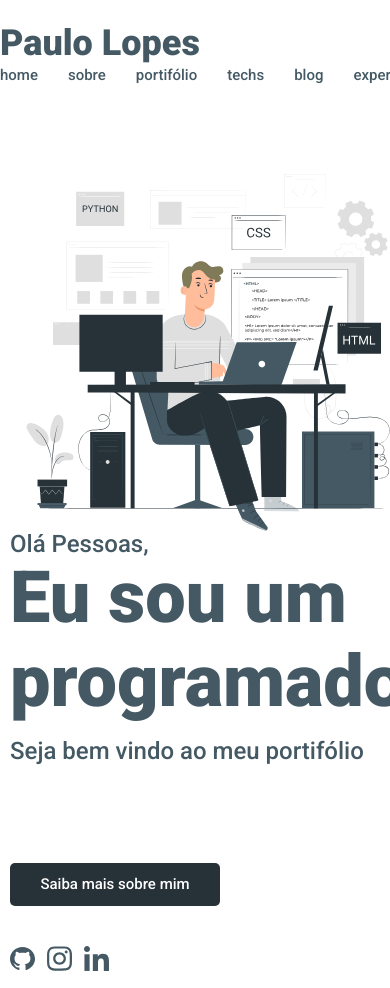
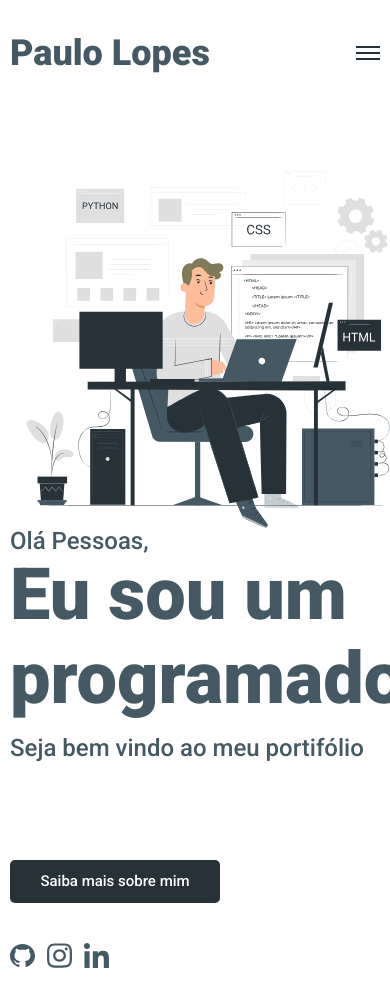
Before and after one commit to Edson2001/PauloPortifolio, a Vue app: page / in a window 390 px wide. Shown: the top 988 px of the page. Built offline with nearby package versions, Linux system fonts and the light colour scheme.

Commit message:
alterações do css

```diff
--- a/src/assets/scss/app.scss
+++ b/src/assets/scss/app.scss
@@ -37,6 +37,7 @@ nav.menu{
     justify-content: space-between;
     align-items: center;
     flex-wrap: wrap;
+    position: relative;
     ul{
         display: flex;
         align-items: center;
@@ -96,7 +97,6 @@ a.button{
             &::after{
                 content: '|';
                 animation: seta 1s ease infinite;
-
             }
         }
         img{
@@ -286,6 +286,14 @@ a.button{
     }
 }
 @media (max-width: 892px) {
+    .menuMobile{
+        display: block !important;
+    }
+    nav.menu{
+        ul{
+            display: none;
+        }
+    }
     .homeSection{
         flex-direction: column;
         article{
@@ -299,4 +307,31 @@ a.button{
     .homeSection{
         padding: 10px;
     }
+    nav{
+        padding: 10px;
+    }
 }
+.menuMobile{
+    display: none;
+    &:hover{
+        cursor: pointer;
+    }
+
+    position: relative;
+    background-color: $secondaryColor;
+    width: 24px;
+    height: 2px;
+
+    &::after, &::before{
+        background-color: $secondaryColor;
+        width: 24px;
+        height: 2px;
+        position: absolute;
+        top: 6px;
+        content: '';
+    }
+
+    &::before{
+        top: -6px;
+    }
+}
--- a/src/components/Menu.vue
+++ b/src/components/Menu.vue
@@ -4,6 +4,7 @@
         <h1>
             <a href="">Paulo Lopes</a>
         </h1>
+        <div class="menuMobile"></div>
         <ul>
             <li>
                 <a @click.prevent="$emit('changePage', 'home')" href="">Home</a>
```
